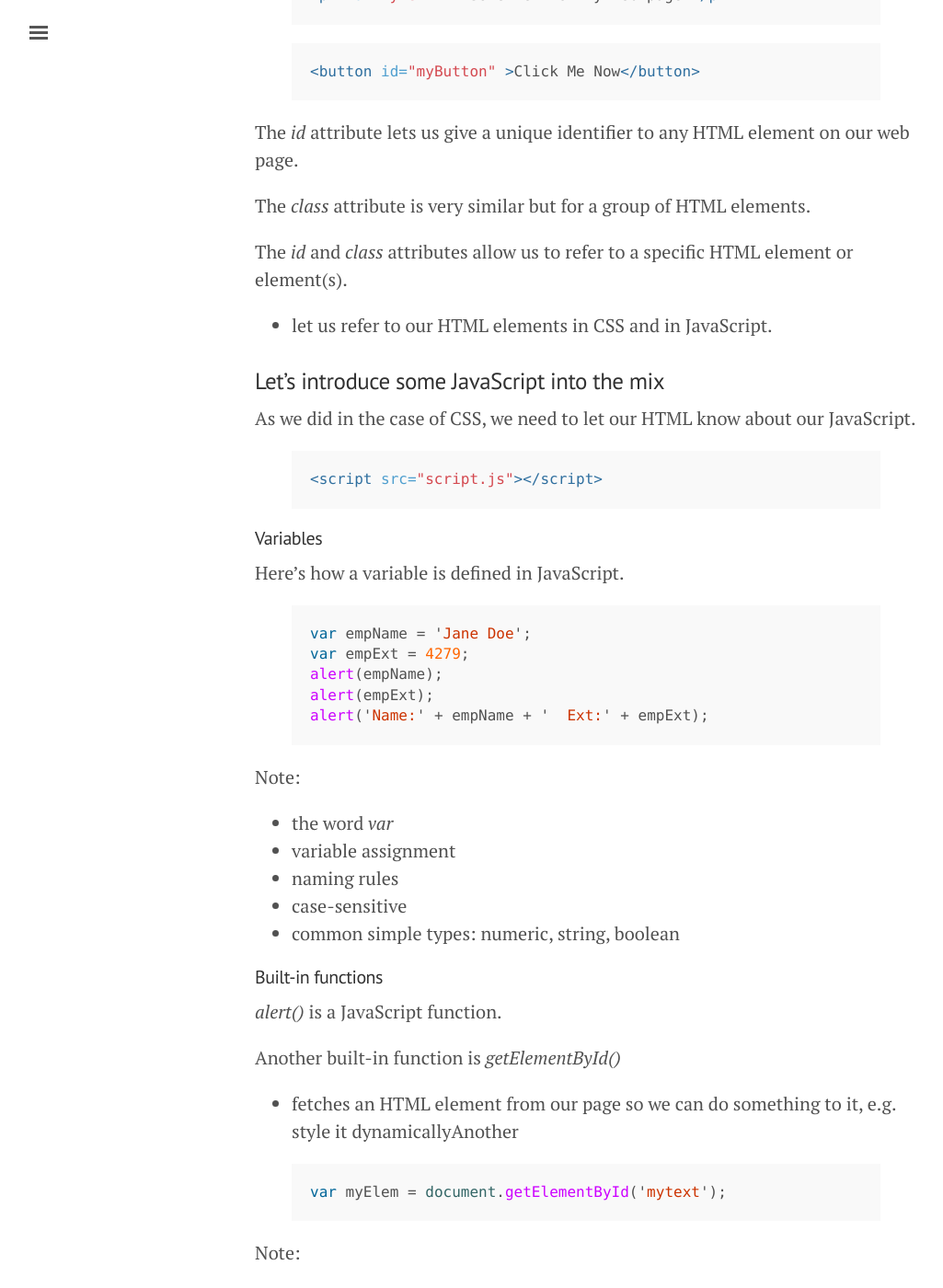
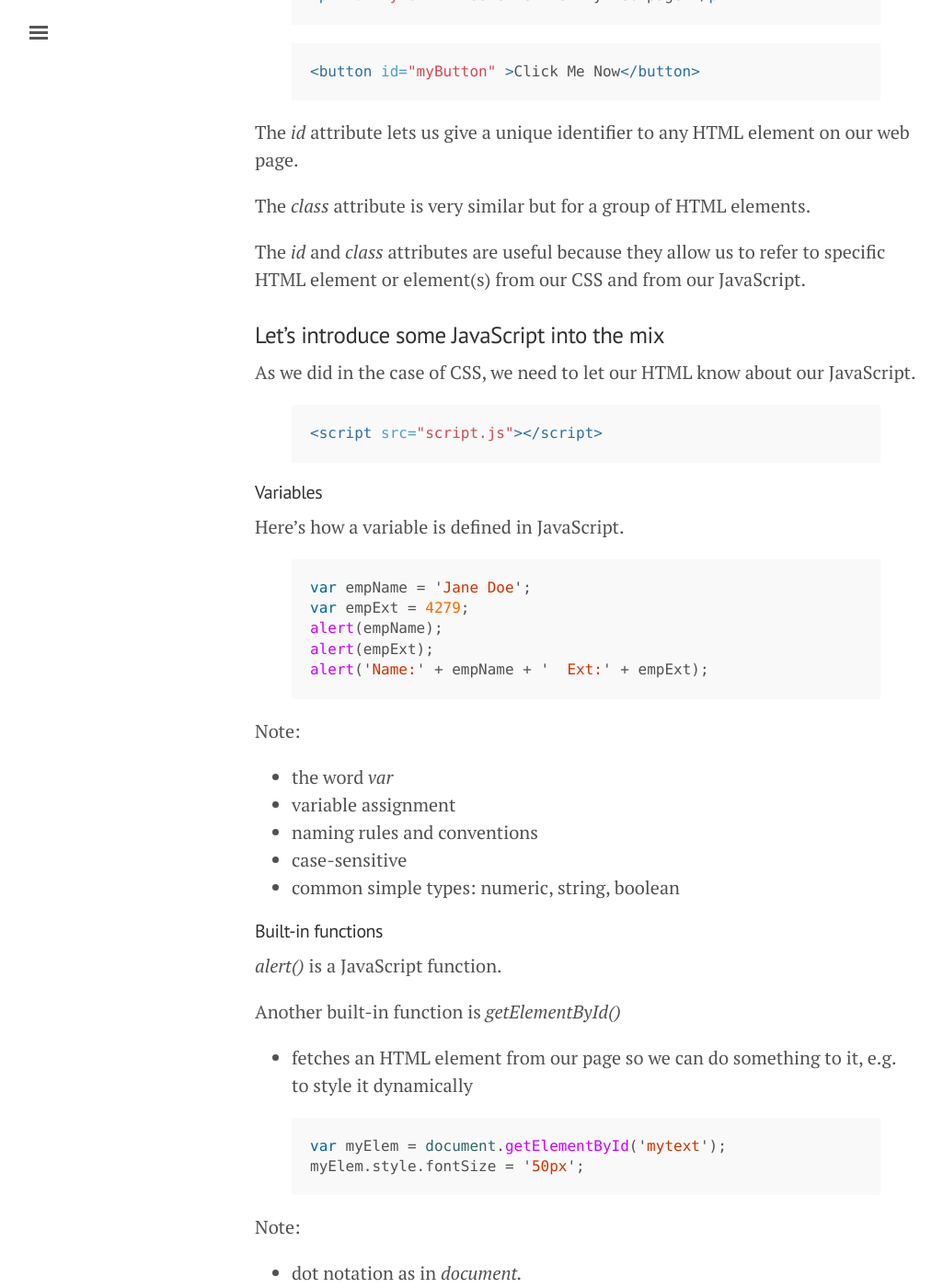
Before and after one commit to MississaugaCoding/mississaugacoding.github.io, a Jekyll site: the page built from _posts/2015-08-25-html-css-js-intro-session2.md, in a window 1280 px wide and 1400 px high, scrolled down 2002 px. Shown: the whole window at 92% size, without its empty margins (3-1028 px from the left). Built offline with Jekyll 4.4.1, drawn with Linux system fonts in a browser that asks for light colours; comment, search, counter and statistics services are not loaded; some of the changed text lies outside the part shown.

Commit message:
updated session notes

```diff
--- a/_posts/2015-08-25-html-css-js-intro-session2.md
+++ b/_posts/2015-08-25-html-css-js-intro-session2.md
@@ -85,9 +85,7 @@
 
 The _class_ attribute is very similar but for a group of HTML elements.
 
-The _id_ and _class_ attributes allow us to refer to a specific HTML element or element(s).
-
- - let us refer to our HTML elements in CSS and in JavaScript.
+The _id_ and _class_ attributes are useful because they allow us to refer to specific HTML element or element(s) from our CSS and from our JavaScript.
 
 
 ###Let's introduce some JavaScript into the mix
@@ -114,7 +112,7 @@
 
   - the word _var_
   - variable assignment
-  - naming rules
+  - naming rules and conventions
   - case-sensitive
   - common simple types: numeric, string, boolean
 
@@ -123,10 +121,12 @@
 _alert()_ is a JavaScript function.
 
 Another built-in function is _getElementById()_
-- fetches an HTML element from our page so we can do something to it, e.g. style it dynamicallyAnother
+
+- fetches an HTML element from our page so we can do something to it, e.g. to style it dynamically
 
 {% highlight javascript %}
 var myElem = document.getElementById('mytext');
+myElem.style.fontSize = '50px';
 {% endhighlight %}
 
 Note:
@@ -165,11 +165,7 @@
   - get the button element from the HTML document and save it to a variable
   - tells the browser to execute myFunction when the button is clicked
 
-In JavaScript we can also dynamically, on the fly, apply styling to an element, for example:
 
-{% highlight javascript %}
-document.getElementById('mytext').style.fontSize = '50px';
-{% endhighlight %}
 
 As an exercise, add to our example web page the facility to
 
@@ -177,6 +173,7 @@
   - set the text of our paragraph to be displyed in that colour.
 
 
-####Additional Resource Links
+
+###Additional Resource Links
 - [W3Schools JavaScript Tutorial](http://www.w3schools.com/js/)
 - [Mozilla JavaScript Guide](https://developer.mozilla.org/en-US/docs/Web/JavaScript/Guide)
```
Also changed, not shown: other parts of _posts/2015-08-25-html-css-js-intro-session2.md (+2 -2 lines).
